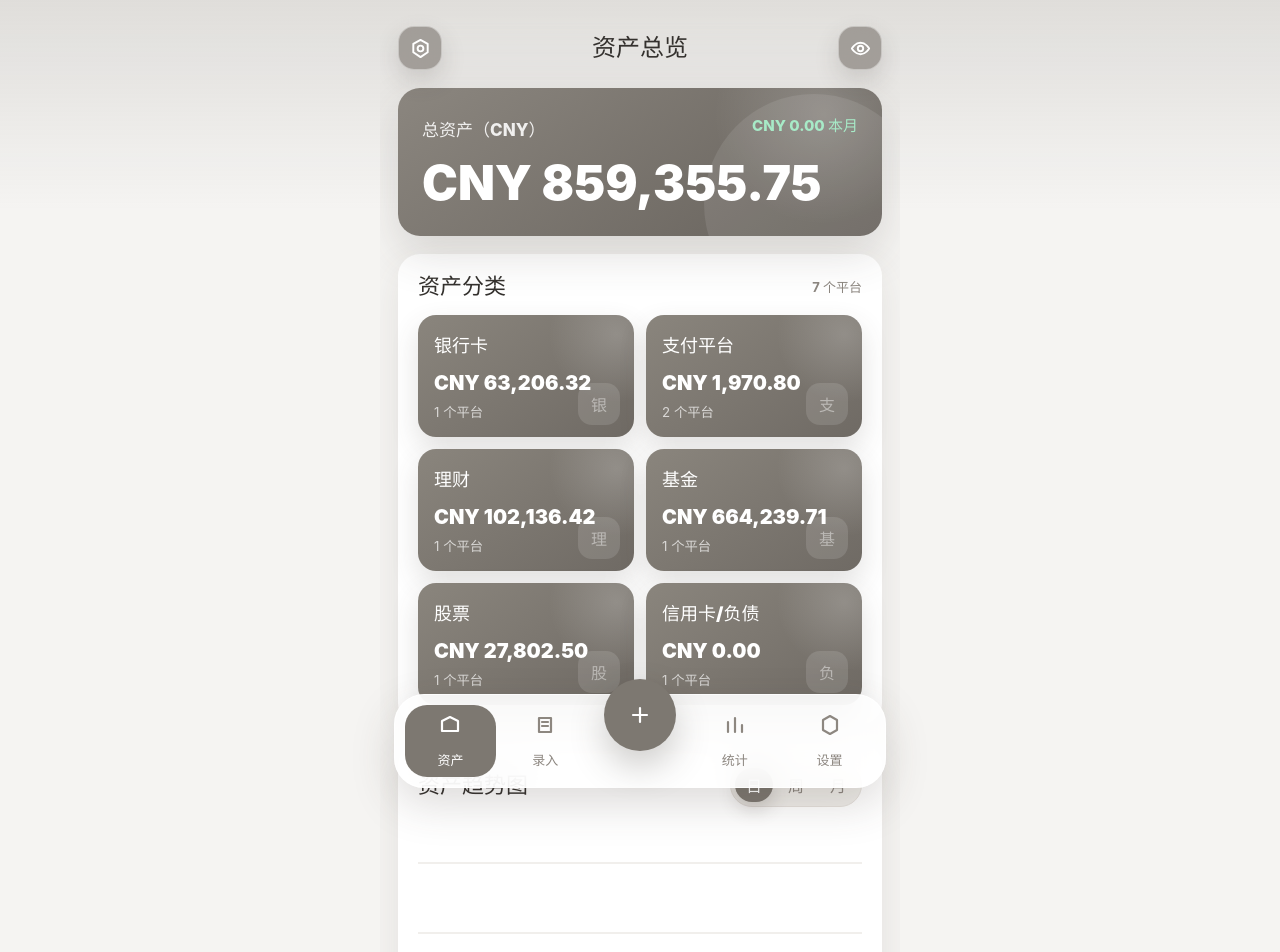
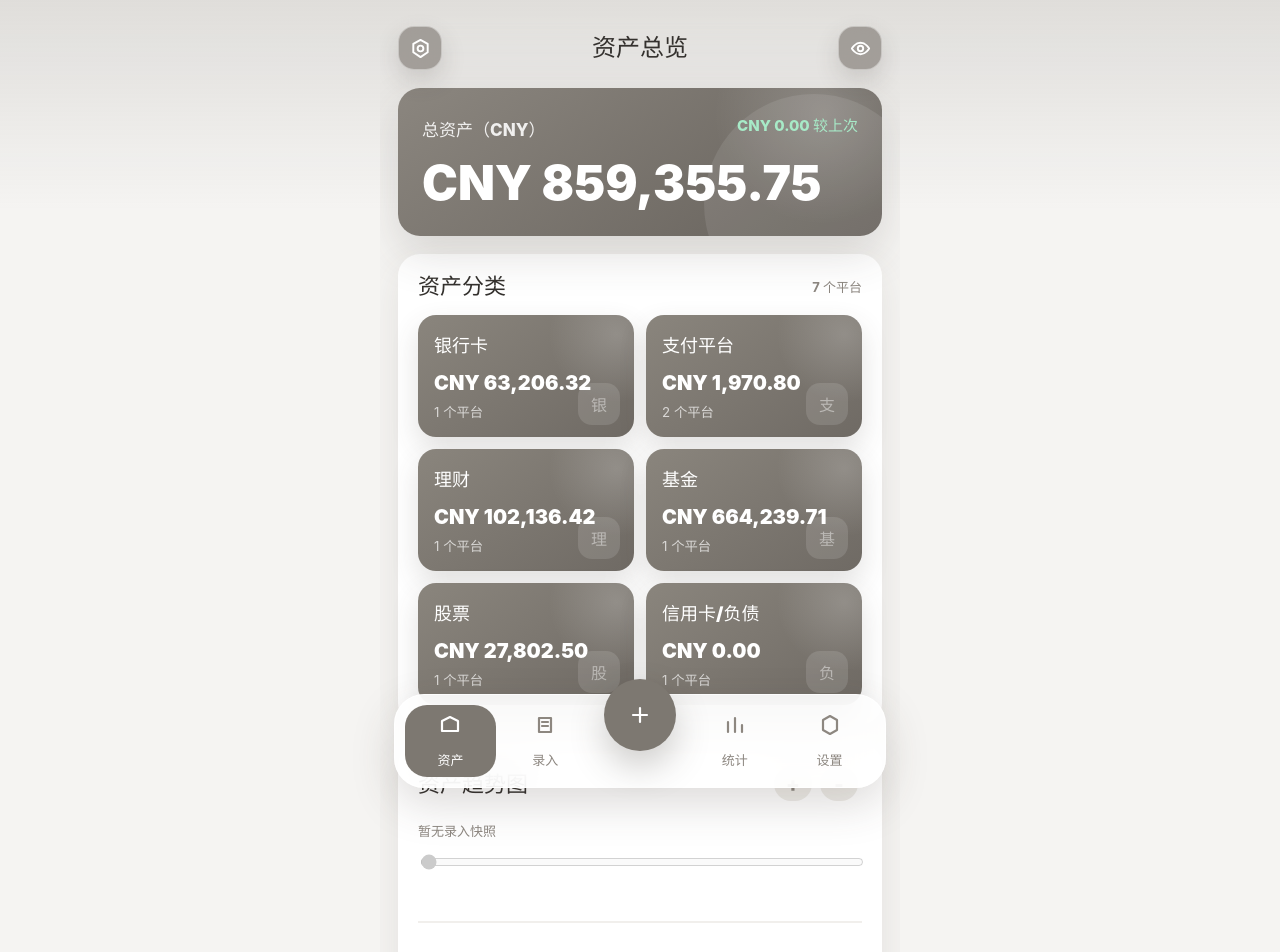
Before and after one commit to Oohpps/show-me-the-money, a Vue app: page / in a window 1280 px wide. Shown: the top 952 px of the page. Built offline with nearby package versions, Linux system fonts and the light colour scheme.

Commit message:
feat: zoom trend by recorded snapshots

```diff
--- a/src/components/AssetSummaryCard.vue
+++ b/src/components/AssetSummaryCard.vue
@@ -15,7 +15,7 @@ defineProps<{
       <strong>{{ formatMoney(total, hidden) }}</strong>
     </div>
     <div class="change-pill" :class="{ loss: change < 0 }">
-      {{ formatSignedMoney(change, hidden) }} 本月
+      {{ formatSignedMoney(change, hidden) }} 较上次
     </div>
   </section>
 </template>
--- a/src/components/AssetsView.vue
+++ b/src/components/AssetsView.vue
@@ -1,7 +1,7 @@
 <script setup lang="ts">
 import { computed } from 'vue';
 import type { AssetStore } from '../composables/useAssetStore';
-import { getChangeForRange } from '../domain/calculations';
+import { getSnapshotChange } from '../domain/calculations';
 import AssetSummaryCard from './AssetSummaryCard.vue';
 import CategoryGrid from './CategoryGrid.vue';
 import TrendChart from './TrendChart.vue';
@@ -15,7 +15,7 @@ defineEmits<{
 }>();
 
 const monthChange = computed(() =>
-  getChangeForRange(props.store.state.snapshots, props.store.totalAsset.value, 'month'),
+  getSnapshotChange(props.store.state.snapshots),
 );
 </script>
 
--- a/src/components/EntryView.vue
+++ b/src/components/EntryView.vue
@@ -60,6 +60,6 @@ const save = async () => {
       />
     </section>
     <p v-if="error.message" class="form-error">{{ error.message }}</p>
-    <button class="primary-action" type="submit">保存今日快照</button>
+    <button class="primary-action" type="submit">保存本次快照</button>
   </form>
 </template>
--- a/src/components/TrendChart.vue
+++ b/src/components/TrendChart.vue
@@ -1,7 +1,7 @@
 <script setup lang="ts">
-import { computed, ref } from 'vue';
-import { formatMoney } from '../domain/calculations';
-import type { DailySnapshot, TrendRange } from '../domain/types';
+import { computed, ref, watch } from 'vue';
+import { formatMoney, getVisibleTrendSnapshots } from '../domain/calculations';
+import type { DailySnapshot } from '../domain/types';
 
 const props = defineProps<{
   snapshots: DailySnapshot[];
@@ -9,16 +9,29 @@ const props = defineProps<{
   hidden: boolean;
 }>();
 
-const range = ref<TrendRange>('day');
-const rangeOptions: Array<{ id: TrendRange; label: string }> = [
-  { id: 'day', label: '日' },
-  { id: 'week', label: '周' },
-  { id: 'month', label: '月' },
-];
+const windowSize = ref(8);
+const maxWindowSize = computed(() => Math.max(1, props.snapshots.length));
+const visibleSnapshots = computed(() => getVisibleTrendSnapshots(props.snapshots, windowSize.value));
+
+watch(
+  () => props.snapshots.length,
+  (length) => {
+    windowSize.value = Math.max(1, Math.min(windowSize.value, length || 1));
+  },
+  { immediate: true },
+);
+
+const zoomIn = () => {
+  windowSize.value = Math.max(1, windowSize.value - 1);
+};
+
+const zoomOut = () => {
+  windowSize.value = Math.min(maxWindowSize.value, windowSize.value + 1);
+};
 
 const chartPoints = computed(() => {
-  const points = props.snapshots.length
-    ? props.snapshots.map((snapshot) => ({ date: snapshot.date, value: snapshot.totalAsset }))
+  const points = visibleSnapshots.value.length
+    ? visibleSnapshots.value.map((snapshot) => ({ date: snapshot.date, value: snapshot.totalAsset }))
     : [{ date: '当前', value: props.currentTotal }];
   const values = points.map((point) => point.value);
   const min = Math.min(...values, props.currentTotal);
@@ -40,18 +53,22 @@ const area = computed(() => `0,100 ${polyline.value} 100,100`);
   <section class="section-block trend-block">
     <div class="section-title-row">
       <h2>资产趋势图</h2>
-      <div class="segmented">
-        <button
-          v-for="option in rangeOptions"
-          :key="option.id"
-          type="button"
-          :class="{ active: range === option.id }"
-          @click="range = option.id"
-        >
-          {{ option.label }}
-        </button>
+      <div class="zoom-controls" aria-label="趋势图缩放">
+        <button type="button" :disabled="windowSize <= 1" aria-label="放大范围" @click="zoomIn">+</button>
+        <button type="button" :disabled="windowSize >= maxWindowSize" aria-label="缩小范围" @click="zoomOut">-</button>
       </div>
     </div>
+
+    <label class="range-control">
+      <span>{{ snapshots.length ? `最近 ${windowSize} 次录入 / 共 ${snapshots.length} 次` : '暂无录入快照' }}</span>
+      <input
+        v-model.number="windowSize"
+        type="range"
+        :min="1"
+        :max="maxWindowSize"
+        :disabled="snapshots.length <= 1"
+      />
+    </label>
 
     <svg class="trend-chart" viewBox="0 0 100 100" preserveAspectRatio="none" aria-label="资产趋势">
       <line x1="0" x2="100" y1="20" y2="20" />
--- a/src/domain/calculations.ts
+++ b/src/domain/calculations.ts
@@ -1,5 +1,5 @@
 import { CATEGORY_IDS } from './categories';
-import type { Account, CategoryId, DailySnapshot, TrendRange } from './types';
+import type { Account, CategoryId, DailySnapshot } from './types';
 
 export const emptyCategoryTotals = (): Record<CategoryId, number> =>
   CATEGORY_IDS.reduce(
@@ -90,19 +90,21 @@ export const formatSignedMoney = (value: number, hidden: boolean): string => {
 
 export const getDateKey = (date = new Date()): string => date.toISOString().slice(0, 10);
 
-export const getChangeForRange = (
-  snapshots: DailySnapshot[],
-  currentTotal: number,
-  range: TrendRange,
-): number => {
+export const getSnapshotChange = (snapshots: DailySnapshot[]): number => {
   const sorted = [...snapshots].sort((a, b) => a.date.localeCompare(b.date));
-  if (sorted.length === 0) {
+  if (sorted.length < 2) {
     return 0;
   }
 
-  const lookback = range === 'day' ? 1 : range === 'week' ? 7 : 30;
-  const baselineIndex = Math.max(0, sorted.length - 1 - lookback);
-  return roundMoney(currentTotal - sorted[baselineIndex].totalAsset);
+  return roundMoney(sorted[sorted.length - 1].totalAsset - sorted[sorted.length - 2].totalAsset);
+};
+
+export const getVisibleTrendSnapshots = (
+  snapshots: DailySnapshot[],
+  windowSize: number,
+): DailySnapshot[] => {
+  const sorted = [...snapshots].sort((a, b) => a.date.localeCompare(b.date));
+  return sorted.slice(Math.max(0, sorted.length - Math.max(1, windowSize)));
 };
 
 export const parseAmount = (value: string): number | null => {
--- a/src/domain/types.ts
+++ b/src/domain/types.ts
@@ -48,5 +48,3 @@ export interface BackupPayload {
   snapshots: DailySnapshot[];
   settings: AppSettings;
 }
-
-export type TrendRange = 'day' | 'week' | 'month';
--- a/src/styles.css
+++ b/src/styles.css
@@ -273,29 +273,46 @@ svg {
   color: rgba(255, 255, 255, 0.7);
 }
 
-.segmented {
+.zoom-controls {
   display: flex;
-  gap: 4px;
+  gap: 8px;
   padding: 4px;
-  border: 1px solid var(--line);
-  border-radius: 999px;
-  background: var(--surface-soft);
 }
 
-.segmented button {
-  min-width: 38px;
+.zoom-controls button {
+  display: grid;
+  width: 38px;
   height: 34px;
-  color: var(--muted);
+  place-items: center;
+  color: white;
   border: 0;
   border-radius: 999px;
-  background: transparent;
-  font-weight: 850;
+  background: var(--accent);
+  font-size: 20px;
+  font-weight: 950;
+  box-shadow: 0 8px 18px rgba(68, 62, 55, 0.2);
 }
 
-.segmented button.active {
-  color: white;
-  background: var(--accent);
-  box-shadow: 0 8px 18px rgba(68, 62, 55, 0.2);
+.zoom-controls button:disabled {
+  cursor: not-allowed;
+  color: var(--muted);
+  background: var(--surface-soft);
+  box-shadow: none;
+}
+
+.range-control {
+  display: grid;
+  gap: 8px;
+  margin-bottom: 6px;
+  color: var(--muted);
+  font-size: 13px;
+  font-weight: 800;
+}
+
+.range-control input {
+  min-height: 24px;
+  padding: 0;
+  accent-color: var(--accent);
 }
 
 .trend-chart {
```
Also changed, not shown: 2 other files (tests, documents, lock files or other folders).
